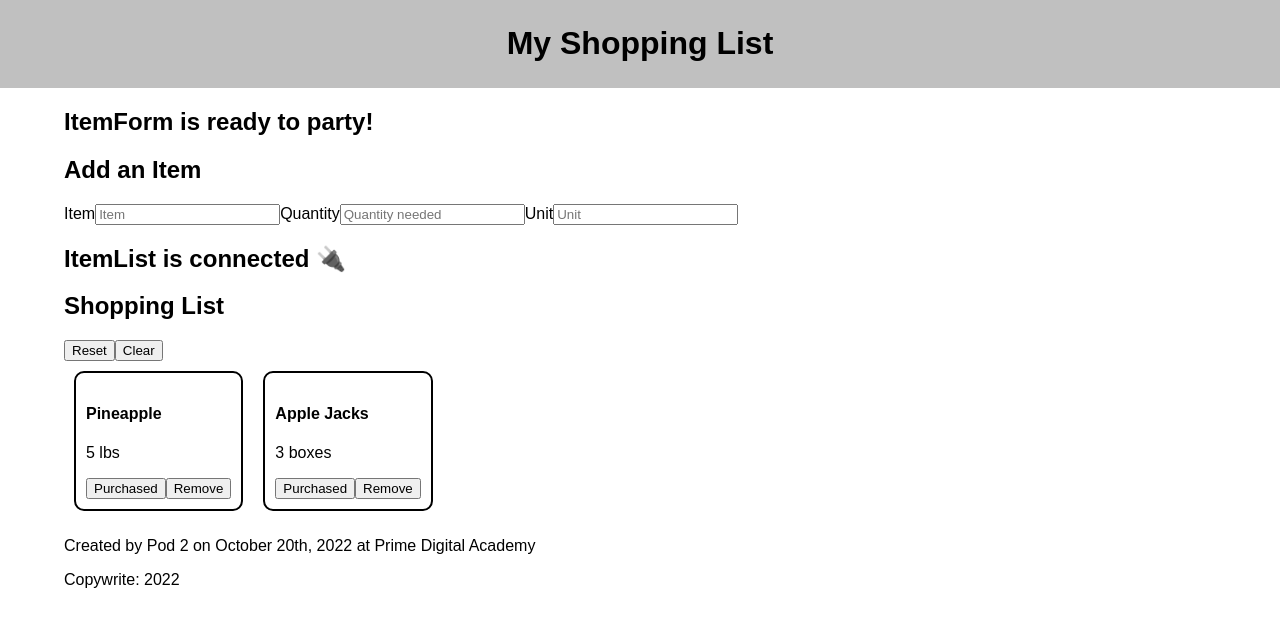
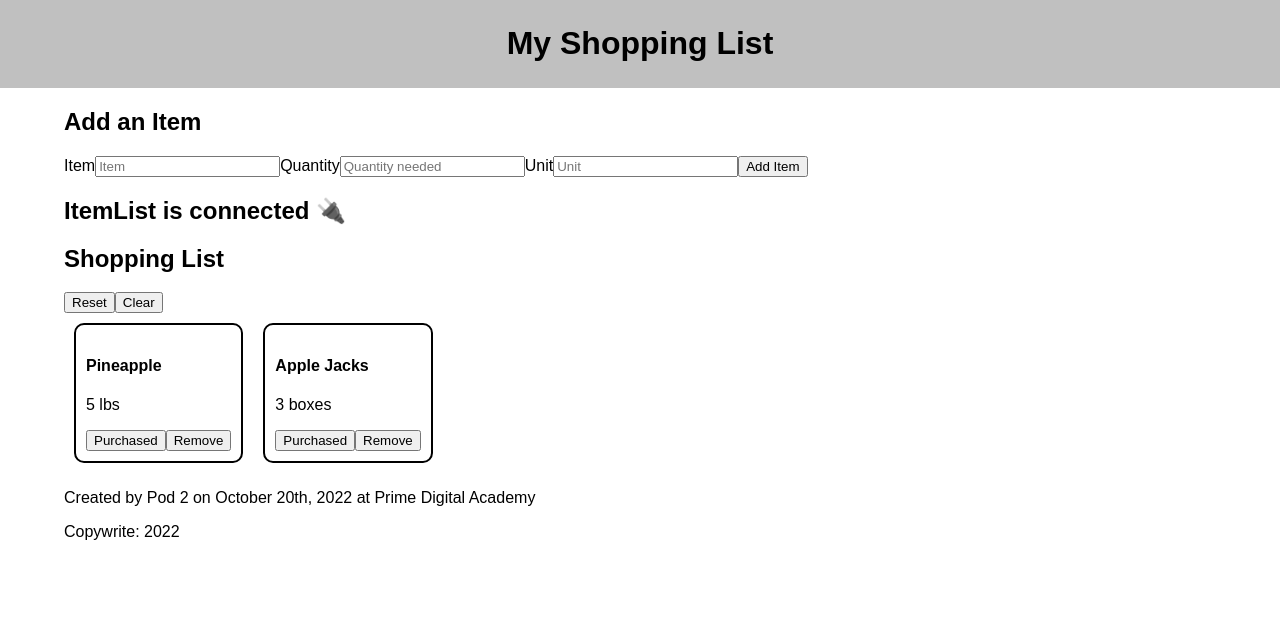
Before and after one commit to danpatha/group-fs-react-shopping-list-pod2, a React (Create React App) app: page / in a window 1280 px wide. Shown: the top 626 px of the page. Built offline with nearby package versions, Linux system fonts and the light colour scheme; no server answers.

Commit message:
form logicified

```diff
--- a/src/components/App/App.jsx
+++ b/src/components/App/App.jsx
@@ -32,17 +32,7 @@ function App() {
             <Header />
             <main>
                 <ItemForm />
-                <h2>Add an Item</h2>
-                <form>
-                    <label>Item</label>
-                    <input type="text" required placeholder="Item"></input>
 
-                    <label>Quantity</label>
-                    <input type="text" required placeholder="Quantity needed"></input>
-
-                    <label>Unit</label>
-                    <input type="text" required placeholder="Unit"></input>
-                </form>
 
                 <article>
                 <ItemList />
--- a/src/components/ItemForm/ItemForm.jsx
+++ b/src/components/ItemForm/ItemForm.jsx
@@ -1,10 +1,34 @@
 import { useState } from 'react';
 
-function ItemForm(){
+function ItemForm({addItem}){
+    const [item, setItem] = useState('');
+    const [quantity, setQuantity] = useState('');
+    const [unit, setUnit] = useState('');
 
+    const handleSubmit = (evt)=>{
+        evt.preventDefault();
+        addItem({
+            item: item,
+            quantity: quantity,
+            unit: unit,
+        });
+    }
 
     return(
-        <h2> ItemForm is ready to party!</h2>
+        <>
+            <h2>Add an Item</h2>
+            <form onSubmit={handleSubmit}>
+                <label>Item</label>
+                <input onChange={(event)=> setItem(event.target.value)}type="text" required placeholder="Item"></input>
+
+                <label>Quantity</label>
+                <input onChange={(event)=> setQuantity(event.target.value)} type="text" required placeholder="Quantity needed"></input>
+
+                <label>Unit</label>
+                <input onChange={(event)=> setUnit(event.target.value)} type="text" required placeholder="Unit"></input>
+                <button type="submit">Add Item</button>
+            </form>
+        </>
     );
 }
 
```
